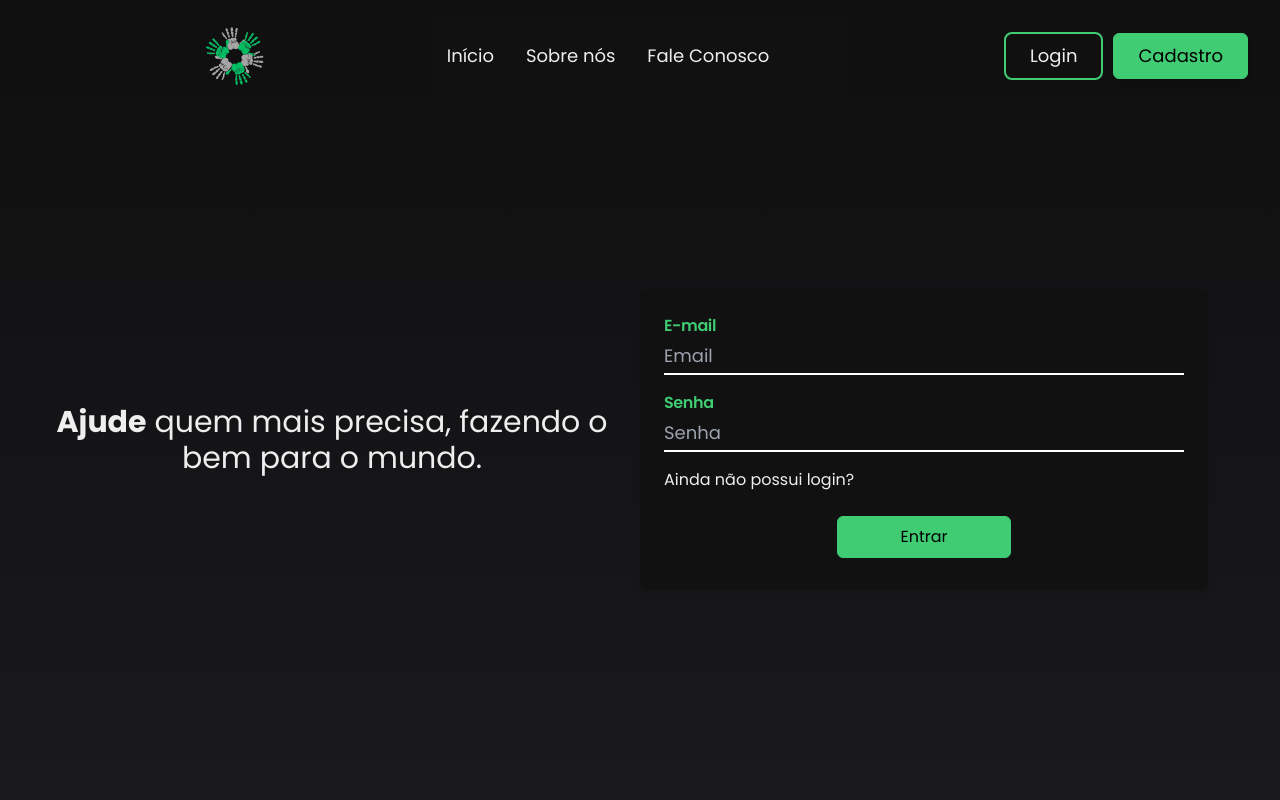
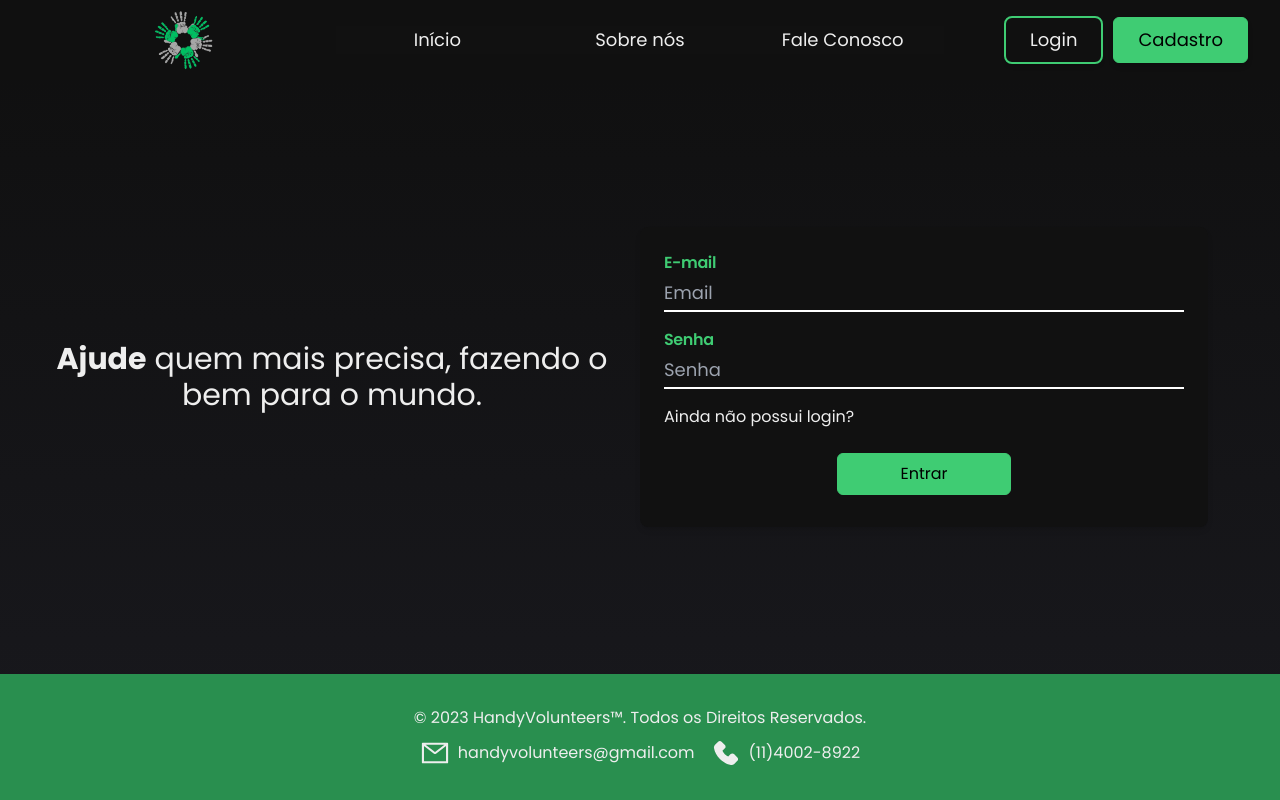
Before and after one commit to gabrielgsd1/handy-volunteers, a Next.js app: page /login in a window 1280 px wide. Built offline with nearby package versions, Linux system fonts and the light colour scheme; no server answers.

Commit message:
update: fale conosco

```diff
--- a/src/components/Footer/Footer.tsx
+++ b/src/components/Footer/Footer.tsx
@@ -1,34 +1,33 @@
-import { AiOutlineMail, AiFillPhone} from "react-icons/ai";
+import { AiOutlineMail, AiFillPhone } from "react-icons/ai";
 
-function Footer (){
-    return (
-        <footer className="flex flex-wrap items-center mb-6 text-sm font-medium text-gray-500 sm:mb-0 dark:text-gray-400">
-            <div className="w-full max-w-screen-xl mx-auto p-4 md:py-8">
-        <div className="sm:flex sm:items-center sm:justify-end">
+function Footer() {
+  return (
+    <footer className="bg-custom-dark-green py-8">
+      <div className="w-full max-w-screen-xl mx-auto flex flex-col gap-2">
+        <div className="border-gray-200 dark:border-gray-700">
+          <span className="text-custom-white block text-base sm:text-center">
+            © 2023{" "}
+            <a
+              href="https://preeminent-crepe-0fa736.netlify.app/"
+              className="hover:underline"
+            >
+              HandyVolunteers™
+            </a>
+            . Todos os Direitos Reservados.
+          </span>
+        </div>
+        <div className="sm:flex gap-4 sm:items-center sm:justify-center">
+          <p className="flex gap-2 items-center">
+            <AiOutlineMail className="text-3xl" /> handyvolunteers@gmail.com
+          </p>
 
-            <ul className="flex flex-row gap-8 p-4">
-                <p>
-                    <AiOutlineMail className="text-3xl"/> handyvolunteers@gmail.com
-                </p>
-
-                <p>
-                    <AiFillPhone className="text-3xl rotate-90"/> (11)4002-8922
-                </p>
-
-            </ul>
+          <p className="flex gap-2 items-center">
+            <AiFillPhone className="text-3xl rotate-90" /> (11)4002-8922
+          </p>
         </div>
-
-        <div className="my-6 border-gray-200  dark:border-gray-700 lg:my-8">
-            <span className="block text-sm text-gray-500 sm:text-center dark:text-gray-400">© 2023
-                <a href="https://preeminent-crepe-0fa736.netlify.app/" className="hover:underline">HandyVolunteers™
-                </a>. Todos os Direitos Reservados.
-            </span>
-        </div>
-
-    </div>
-</footer>
-
-    )
+      </div>
+    </footer>
+  );
 }
 
 export default Footer;
--- a/src/components/Inputs/MaskedInput.tsx
+++ b/src/components/Inputs/MaskedInput.tsx
@@ -9,7 +9,7 @@ interface MaskedInputProps extends InputProps {
 
 function MaskedInput({ mask, id, name, ...rest }: MaskedInputProps) {
   return (
-    <div className={`${rest.divClassname} flex flex-col gap-2 outline-none`}>
+    <div className={`${rest.divClassname} flex flex-col gap-[2px]`}>
       <label htmlFor={id} className="label-config">
         {name}
       </label>
--- a/src/pages/_layout.tsx
+++ b/src/pages/_layout.tsx
@@ -6,6 +6,7 @@ import logotipo from "@/assets/logo.png";
 import Link from "next/link";
 import { FiMenu } from "react-icons/fi";
 import styled from "styled-components";
+import Footer from "@/components/Footer/Footer";
 
 interface LayoutProps {
   children: JSX.Element;
@@ -33,9 +34,9 @@ function Layout({ children }: LayoutProps) {
   }, []);
 
   return (
-    <div className="py-4 min-h-screen grid grid-rows-[auto,_1fr] box-border">
+    <div className="min-h-screen grid grid-rows-[auto,_1fr] box-border">
       <header className="after:inset-0 after:-z-10 after:[content:''] after:bg-black after:absolute backdrop-blur after:bg-custom-black/[85%] z-10 header text-custom-white px-8 text-lg sticky top-0 left-0 w-full">
-        <nav className=" navbar grid grid-cols-3  justify-between h-20">
+        <nav className=" navbar place-items-center grid [grid-template-columns:_1fr_2fr_1fr] h-20">
           <div className="flex lg:hidden my-auto hamburguer">
             <FiMenu
               onClick={(e) => {
@@ -51,17 +52,17 @@ function Layout({ children }: LayoutProps) {
           <div
             className={`${
               !showMenu && "hidden"
-            } w-full bg-custom-black py-4 lg:py-0 lg:pt-0 pt-6 lg:bg-none lg:static left-0 right-0 lg:translate-x-0 top-full absolute flex-col lg:flex-row flex gap-8 items-center justify-center`}
+            } w-full bg-custom-black lg:py-0 lg:pt-0 lg:grid lg:grid-cols-3 lg:bg-none lg:static left-0 right-0 lg:translate-x-0 top-full absolute flex-col lg:flex-row flex lg:gap-0 gap-8 py-4 items-center justify-center`}
           >
-            <Link href="/" className="option">
+            <Link className="text-center m-auto" href="/">
               <Span>Início</Span>
             </Link>
 
-            <Link href={"/sobrenos"}>
+            <Link className="text-center m-auto" href={"/sobrenos"}>
               <Span>Sobre nós</Span>
             </Link>
 
-            <Link href={"/contato"}>
+            <Link className="text-center m-auto" href={"/contato"}>
               <Span>Fale Conosco</Span>
             </Link>
 
@@ -92,6 +93,7 @@ function Layout({ children }: LayoutProps) {
         </nav>
       </header>
       <div className="box-border">{children}</div>
+      <Footer />
     </div>
   );
 }
--- a/src/pages/contato.tsx
+++ b/src/pages/contato.tsx
@@ -1,4 +1,4 @@
-import React from "react";
+import React, { useState } from "react";
 import Layout from "./_layout";
 import contatos from "@/assets/contatos.jpg";
 import logo from "../assets/logo.png";
@@ -6,15 +6,81 @@ import Image from "next/image";
 import { AiOutlineMail, AiFillFacebook } from "react-icons/ai";
 import Footer from "@/components/Footer/Footer";
 import Button from "@/components/Buttons";
+import Input from "@/components/Inputs/Input";
+import Textarea from "@/components/Inputs/Textarea";
+import { messageSuccess } from "@/components/Message";
+import { useForm } from "react-hook-form";
+import * as z from "zod";
+import { zodResolver } from "@hookform/resolvers/zod";
+import MaskedInput from "@/components/Inputs/MaskedInput";
 
 interface LayoutProps {
   children: JSX.Element;
 }
 
 function Contato({ children }: LayoutProps) {
+  const [loading1, setLoading1] = useState(false);
+  const [loading2, setLoading2] = useState(false);
+
+  function callback(cb: () => void) {
+    setTimeout(() => {
+      messageSuccess("Mensagem enviada com sucesso");
+      cb();
+    }, 1000);
+  }
+
+  function h1() {
+    setLoading1(true);
+    callback(() => setLoading1(false));
+  }
+
+  function h2() {
+    setLoading2(true);
+    callback(() => setLoading2(false));
+  }
+
+  const defaultValuesF1 = {
+    name: "",
+    email: "",
+    description: "",
+  };
+
+  const defaultValuesF2 = {
+    name: "",
+    email: "",
+    phone: "",
+    description: "",
+  };
+
+  const msg = "Preencha este campo";
+
+  const schema1 = z
+    .object({
+      name: z.string({ required_error: msg }).min(1, msg),
+      email: z.string({ required_error: msg }).email("E-mail incorreto"),
+      description: z.string({ required_error: msg }).min(1, msg),
+    })
+    .required();
+
+  const schema2 = z
+    .object({
+      name: z.string({ required_error: msg }).min(1, msg),
+      email: z.string({ required_error: msg }).email("E-mail incorreto"),
+      phone: z.string({ required_error: msg }).min(1, msg),
+      description: z.string({ required_error: msg }).min(1, msg),
+    })
+    .required();
+
+  const f1 = useForm({
+    defaultValues: defaultValuesF1,
+    resolver: zodResolver(schema1),
+  });
+  const f2 = useForm({
+    defaultValues: defaultValuesF2,
+    resolver: zodResolver(schema2),
+  });
 
   return (
-
     <Layout>
       <main>
         <div className="px-12 py-16 relative">
@@ -28,9 +94,7 @@ function Contato({ children }: LayoutProps) {
               <Image src={logo} width={120} alt="logo" />
             </div>
             <div>
-              <p className="text-4xl md:text-5xl font-semibold">
-                Fale Conosco
-              </p>
+              <p className="text-4xl md:text-5xl font-semibold">Fale Conosco</p>
               <div>
                 <p className="text-4xl mt-4 md:text-2xl text-white">
                   Estamos aguardando o seu contato
@@ -40,76 +104,147 @@ function Contato({ children }: LayoutProps) {
           </div>
         </div>
 
-        <p className="flex text-2xl p-4 justify-center font-semibold mt-8">Entre em contato conosco por telefone, ou preencha o formulário abaixo </p>
+        <p className="flex text-2xl p-4 justify-center font-semibold mt-8">
+          Entre em contato conosco por telefone, ou preencha o formulário abaixo{" "}
+        </p>
 
-          <div className="flex flex-row mt-8 p-8 gap-16 justify-center ">
-
+        <div className="flex flex-col lg:flex-row mt-8 p-8 gap-16 justify-center ">
           <div>
             <span className="flex font-bold text-lg rounded-t-2xl text-custom-white bg-custom-dark-green justify-center p-4">
               Mande sua dúvida ou sugestão
             </span>
-                <form>
+            <form
+              className="p-8"
+              onSubmit={f1.handleSubmit(() => {
+                f1.clearErrors();
+                h1();
+              })}
+            >
               <div className="grid gap-6 mb-6 md:grid-cols-2">
                 <div>
-                      <label htmlFor="Nome" className="block mb-2 text-l font-bold text-gray-900 mt-4 ml-4 dark:text-custom-green">Nome</label>
-                      <input type="text" id="nome" className="bg-gray-50 border border-gray-300 text-gray-900 text-sm rounded-lg block w-full p-2.5 dark:bg-gray-700 dark:border-gray-600 dark:placeholder-gray-400 dark:text-white dark:focus:ring-blue-500 dark:focus:border-blue-500" placeholder="Digite seu nome" required></input>
+                  <Input
+                    {...f1.register("name")}
+                    errorMessage={f1?.formState?.errors?.name?.message}
+                    name="Nome"
+                    onChange={(e) => {
+                      if (f1.formState.errors.name) f1.clearErrors("name");
+                      f1.setValue("name", e.target.value);
+                    }}
+                    id="name"
+                  />
                 </div>
                 <div>
-                      <label htmlFor="Email" className="block mb-2 text-l font-bold text-gray-900 mt-4 ml-4 dark:text-custom-green">Email</label>
-                      <input type="email" id="email" className="bg-gray-50 border border-gray-300 text-gray-900 text-sm rounded-lg block w-full p-2.5 dark:bg-gray-700 dark:border-gray-600 dark:placeholder-gray-400 dark:text-white dark:focus:ring-blue-500 dark:focus:border-blue-500" placeholder="Exemplo@gmail.com" required></input>
+                  <Input
+                    {...f1.register("email")}
+                    errorMessage={f1?.formState?.errors?.email?.message}
+                    name="E-mail"
+                    onChange={(e) => {
+                      if (f1.formState.errors.email) f1.clearErrors("email");
+                      f1.setValue("email", e.target.value);
+                    }}
+                    id="email"
+                  />
                 </div>
               </div>
-                </form>
               <div>
-                  <label className="block mb-2 mt-4 text-sm font-bold text-gray-900 dark:text-custom-green"></label>
-                  <textarea className="block p-2.5 w-full text-sm text-gray-900 bg-gray-50 rounded-lg border border-gray-300 dark:bg-gray-700 dark:border-gray-600 dark:placeholder-gray-400 dark:text-white dark:focus:ring-blue-500 dark:focus:border-blue-500" placeholder="Escreva sua mensagem aqui..."></textarea>
+                <Textarea
+                  {...f1.register("description")}
+                  name="Escreva sua mensagem aqui"
+                  onChange={(e) => {
+                    if (f1.formState.errors.description)
+                      f1.clearErrors("description");
+                    f1.setValue("description", e.target.value);
+                  }}
+                  errorMessage={f1?.formState?.errors?.description?.message}
+                  id="textarea"
+                />
               </div>
-                <Button className="xl:text-lg text-base mt-6 font-normal shadow-md duration-200 bg-custom-green text-black px-3 py-4 rounded-md  hover:bg-custom-dark-green hover:text-black">
+              <Button
+                type="submit"
+                loading={loading1}
+                className="xl:text-lg text-base mt-6 font-normal shadow-md duration-200 bg-custom-green text-black px-3 rounded-md  hover:bg-custom-dark-green hover:text-black"
+              >
                 Enviar
               </Button>
+            </form>
           </div>
 
           <div>
             <span className="flex font-bold text-lg rounded-t-2xl text-custom-white bg-custom-dark-green justify-center p-4">
               Problemas ou reclamações
             </span>
-                <form>
-                  <div className="grid gap-6  mb-6 md:grid-cols-2">
+            <form
+              className="p-8"
+              onSubmit={f2.handleSubmit(() => {
+                f2.clearErrors();
+                h2();
+              })}
+            >
               <div>
-                      <label htmlFor="Nome" className="block mb-2 text-l font-bold text-gray-900 mt-4 ml-4 dark:text-custom-green">Nome</label>
-                      <input type="text" id="nome" className="bg-gray-50 border border-gray-300 text-gray-900 text-sm rounded-lg block w-full p-2.5 dark:bg-gray-700 dark:border-gray-600 dark:placeholder-gray-400 dark:text-white dark:focus:ring-blue-500 dark:focus:border-blue-500" placeholder="Digite seu nome" required></input>
+                <Input
+                  {...f2.register("name")}
+                  name="Nome"
+                  errorMessage={f2?.formState?.errors?.name?.message}
+                  id="name"
+                  onChange={(e) => {
+                    if (f2.formState.errors.name) f2.clearErrors("name");
+                    f2.setValue("name", e.target.value);
+                  }}
+                />
+              </div>
+              <div className="grid mt-4 gap-6 mb-6 md:grid-cols-2">
+                <div>
+                  <Input
+                    {...f2.register("email")}
+                    name="E-mail"
+                    onChange={(e) => {
+                      if (f2.formState.errors.email) f2.clearErrors("email");
+                      f2.setValue("email", e.target.value);
+                    }}
+                    errorMessage={f2?.formState?.errors?.email?.message}
+                    id="email-complaint"
+                  />
                 </div>
                 <div>
-                      <label htmlFor="cpf" className="block mb-2 text-l font-bold text-gray-900 mt-4 ml-4 dark:text-custom-green">CPF ou CNPJ</label>
-                      <input type="cpf" id="cpfcont" className="bg-gray-50 border border-gray-300 text-gray-900 text-sm rounded-lg block w-full p-2.5 dark:bg-gray-700 dark:border-gray-600 dark:placeholder-gray-400 dark:text-white dark:focus:ring-blue-500 dark:focus:border-blue-500" placeholder="___.___.___-__" required></input>
+                  <MaskedInput
+                    mask="(99) 99999-9999"
+                    {...f2.register("phone")}
+                    name="Telefone"
+                    id="phone"
+                    onChange={(e) => {
+                      if (f2.formState.errors.phone) f2.clearErrors("phone");
+                      f2.setValue("phone", e.target.value);
+                    }}
+                    errorMessage={f2?.formState?.errors?.phone?.message}
+                  />
+                </div>
               </div>
               <div>
-                      <label htmlFor="Email" className="block mb-2 text-l font-bold text-gray-900 mt-4 ml-4 dark:text-custom-green">Email</label>
-                      <input type="email" id="email" className="bg-gray-50 border border-gray-300 text-gray-900 text-sm rounded-lg block w-full p-2.5 dark:bg-gray-700 dark:border-gray-600 dark:placeholder-gray-400 dark:text-white dark:focus:ring-blue-500 dark:focus:border-blue-500" placeholder="Exemplo@gmail.com" required></input>
+                <label className="block mb-2 mt-4 text-sm font-bold text-gray-900 dark:text-white"></label>
+                <Textarea
+                  {...f2.register("description")}
+                  name="Escreva sua mensagem aqui"
+                  onChange={(e) => {
+                    if (f2.formState.errors.description)
+                      f2.clearErrors("description");
+                    f2.setValue("description", e.target.value);
+                  }}
+                  id="message"
+                  errorMessage={f2?.formState?.errors?.description?.message}
+                />
               </div>
-                    <div>
-                      <label htmlFor="Telefone" className="block mb-2 text-l font-bold text-gray-900 mt-4 ml-4 dark:text-custom-green">Telefone</label>
-                      <input type="tel" id="telefone" className="bg-gray-50 border border-gray-300 text-gray-900 text-sm rounded-lg block w-full p-2.5 dark:bg-gray-700 dark:border-gray-600 dark:placeholder-gray-400 dark:text-white dark:focus:ring-blue-500 dark:focus:border-blue-500" placeholder="(xx)99999-9999" required></input>
+              <Button
+                loading={loading2}
+                className="xl:text-lg text-base mt-6 font-normal shadow-md duration-200 bg-custom-green text-black px-3 rounded-md  hover:bg-custom-dark-green hover:text-black"
+              >
+                Enviar
+              </Button>
+            </form>
           </div>
         </div>
-                </form>
-                <div>
-                  <label className="block mb-2 mt-4 text-sm font-bold text-gray-900 dark:text-white"></label>
-                  <textarea className="block p-2.5 w-full text-sm text-gray-900 bg-gray-50 rounded-lg border border-gray-300 dark:bg-gray-700 dark:border-gray-600 dark:placeholder-gray-400 dark:text-white dark:focus:ring-blue-500 dark:focus:border-blue-500" placeholder="Escreva sua mensagem aqui..."></textarea>
-                </div>
-                <Button className=" xl:text-lg text-base mt-6 font-normal shadow-md duration-200 bg-custom-green text-black px-3 py-4 rounded-md  hover:bg-custom-dark-green hover:text-black">
-                  Enviar
-                </Button>
-              </div>
-
-          </div>
-
-        <Footer />
-
       </main>
-
     </Layout>
-  )
+  );
 }
 
 export default Contato;
```
Lines whose indentation alone changed are shown as unchanged.
